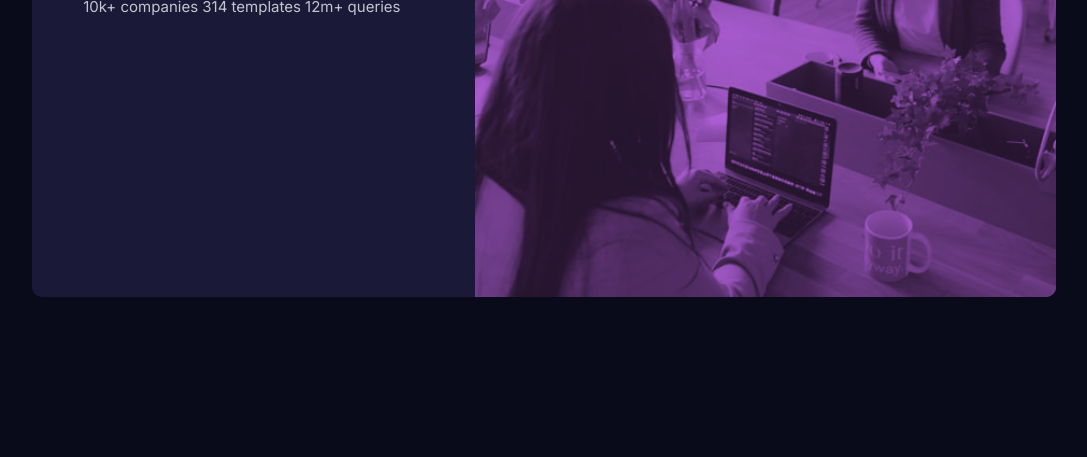
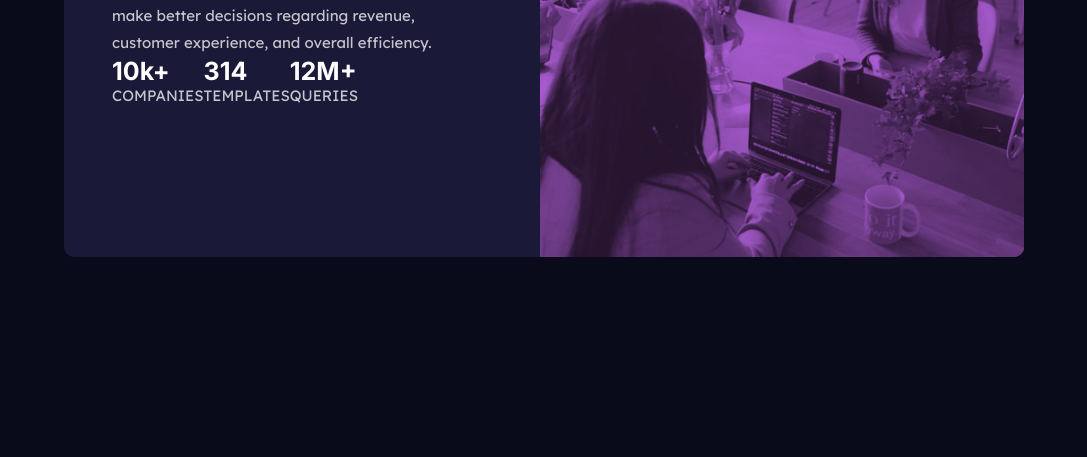
Before and after one commit to dan-dye/stats-preview-card-component, a plain HTML site: page index.html in a window 1280 px wide. Shown: the part 343-800 px from the top of the page, without its empty margins (96-1183 px from the left). Drawn offline with Linux system fonts and the light colour scheme.

Commit message:
More desktop style adjustments. Flexbox and element spacing

```diff
--- a/index.html
+++ b/index.html
@@ -23,11 +23,13 @@
     <div class="copy">
       <h1>Get <span class="accent">insights</span> that help your business grow.</h1>
 
-      <div>Discover the benefits of data analytics and make better decisions regarding revenue, customer experience, and overall efficiency.</div>
+      <div class="copy-text">Discover the benefits of data analytics and make better decisions regarding revenue, customer experience, and overall efficiency.</div>
+      <div class="stat-block-group">
+        <div class="stat-block"><div class="stat">10<span class="lowercase">k</span>+</div><div class="stat-name">companies</div></div>
+        <div class="stat-block"><div class="stat">314</div><div class="stat-name">templates</div></div>
+        <div class="stat-block"><div class="stat">12m+</div><div class="stat-name">queries</div></div>
+      </div>
 
-      10k+ companies
-      314 templates
-      12m+ queries
     </div>
     <div class="img-background">
       <img src="images/image-header-desktop.jpg" alt="" class="img-desktop">
--- a/style.css
+++ b/style.css
@@ -6,7 +6,7 @@ html, body {
 body {
     background-color: hsl(233, 47%, 7%);
     font-size: 15px;
-    font-family: 'Inter', sans-serif;
+    font-family: 'Lexend Deca', sans-serif;
     color: hsla(0, 0%, 100%, 0.75);
     display: flex;
     justify-content: center;
@@ -20,14 +20,24 @@ body {
 
     background-color: hsl(244, 38%, 16%);
     display: flex;
-    width: 80%;
-    height: 60%;
-    justify-content: space-between;
+    width: 75%;
+    height: 50%;
     border-radius: 10px;
+    max-width: 1083px;
+    max-height: 450px;
 }
 
 .copy {
-    margin: 5%;
+    margin: 5% 7% 5% 5%;
+    display: flex;
+    flex-direction: column;
+
+
+}
+
+.copy-text {
+    max-width: 90%;
+    line-height: 1.75;
 }
 
 .img-background {
@@ -48,6 +58,28 @@ body {
 h1 {
     color: hsl(0, 0%, 100%);
     margin: 0;
+    font-size: 30px;
+    font-family: 'Inter', sans-serif;
+}
+.stat-block-group {
+    text-transform: uppercase;
+    display: flex;
+}
+
+.stat-block {
+    text-align: left;
+    margin: 0 0 0 0;
+}
+
+.stat {
+    color: hsl(0, 0%, 100%);
+    font-size: 25px;
+    font-weight: 700;
+    font-family: 'Inter', sans-serif;
+}
+
+.lowercase {
+    text-transform: lowercase;
 }
 
 .accent {
```
